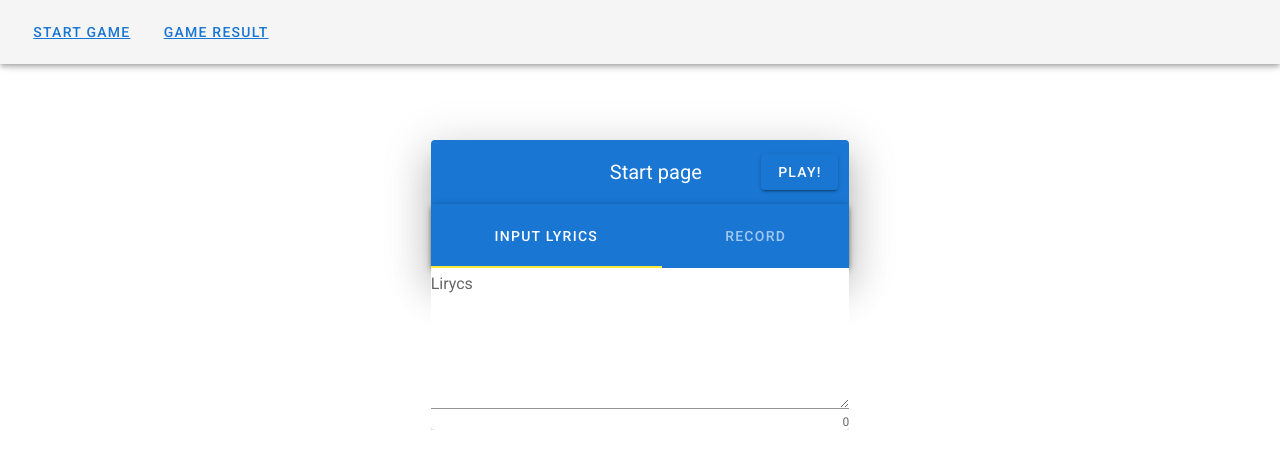
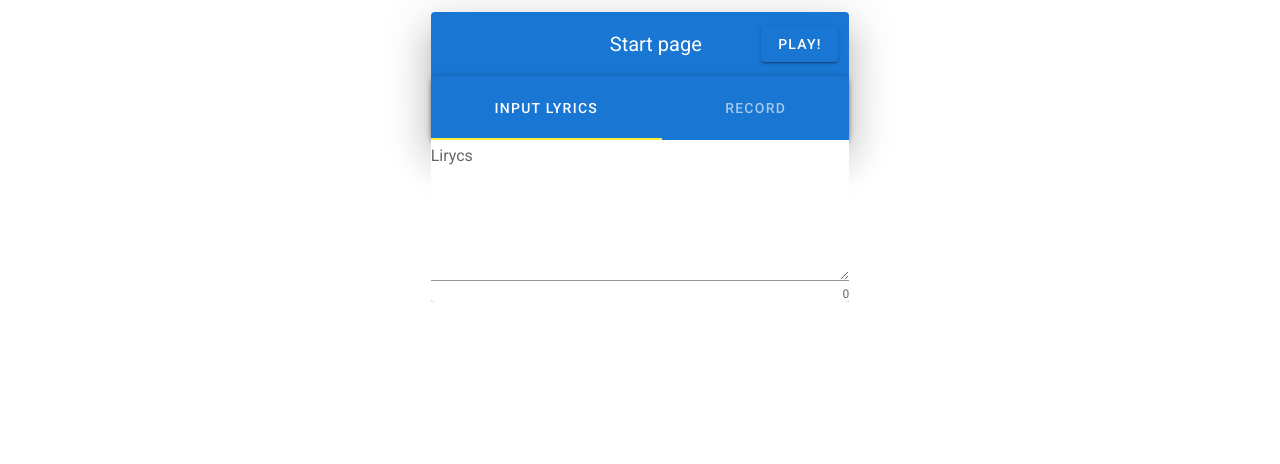
Before and after one commit to BaLiKfromUA/Int20h-2020-Test-task, a Vue app: page / in a window 1280 px wide. Shown: the top 464 px of the page. Built offline with nearby package versions, Linux system fonts and the light colour scheme; what vue-audio-recorder would draw is missing.

Commit message:
all in one view

```diff
--- a/src/App.vue
+++ b/src/App.vue
@@ -1,23 +1,10 @@
 <template>
-    <v-app>
-        <v-app-bar app>
-            <v-toolbar-items class="hidden-sm-and-down">
-                <v-btn text>
-                    <router-link to="/">Start game</router-link>
-                </v-btn>
-                <v-btn text>
-                    <router-link to="/result">Game result</router-link>
-                </v-btn>
-            </v-toolbar-items>
-        </v-app-bar>
-
-        <v-content>
-            <router-view/>
-        </v-content>
-    </v-app>
+    <Main/>
 </template>
 
 <script>
+
+    import Main from "./views/Main";
 
     export default {
         name: "App",
@@ -25,6 +12,9 @@
             return {
                 //
             };
+        },
+        components: {
+            Main
         }
     };
 </script>
--- /dev/null
+++ b/src/components/GameProcess.vue
@@ -0,0 +1,33 @@
+<template>
+    <div>
+        <start-page v-if="stage === 'start'"></start-page>
+        <possible-track v-if="stage === 'verdict'"></possible-track>
+        <result v-if="stage === 'result'"></result>
+    </div>
+</template>
+
+<script>
+    import {mapGetters} from "vuex";
+    import StartPage from "./Start";
+    import PossibleTrack from "./Verdict";
+    import Result from "./Result";
+
+    export default {
+        name: "GameProcess",
+        data() {
+            return {};
+        },
+        computed: {
+            ...mapGetters(["stage"])
+        },
+        components: {
+            PossibleTrack,
+            StartPage,
+            Result
+        },
+    }
+</script>
+
+<style scoped>
+
+</style>
--- /dev/null
+++ b/src/components/Result.vue
@@ -0,0 +1,15 @@
+<template>
+    <div>
+
+    </div>
+</template>
+
+<script>
+    export default {
+        name: "Result"
+    }
+</script>
+
+<style scoped>
+
+</style>
--- a/src/components/StartPage.vue
+++ b/src/components/Start.vue
@@ -138,7 +138,7 @@
                         } else {
                             let track_array = data.result;
                             global_object.$store.commit("setTracks", track_array);
-                            global_object.$router.push('/result');
+                            global_object.$store.commit("setStage", "verdict");
                         }
                     });
                 }
--- a/src/router/index.js
+++ b/src/router/index.js
@@ -1,29 +1,14 @@
 import Vue from 'vue'
 import VueRouter from 'vue-router'
 import recorder from 'vue-audio-recorder'
-import Home from '../views/GameStart.vue'
 
-Vue.use(VueRouter)
-Vue.use(recorder)
+Vue.use(VueRouter);
+Vue.use(recorder);//todo: transfer
 
-const routes = [
-    {
-        path: '/',
-        name: 'home',
-        component: Home
-    },
-    {
-        path: '/result',
-        name: 'gameResult',
-        // route level code-splitting
-        // this generates a separate chunk (about.[hash].js) for this route
-        // which is lazy-loaded when the route is visited.
-        component: () => import(/* webpackChunkName: "about" */ '../views/GameResult.vue')
-    }
-]
+const routes = [];
 
 const router = new VueRouter({
     routes
-})
+});
 
-export default router
+export default router;
--- a/src/store/store.js
+++ b/src/store/store.js
@@ -7,15 +7,23 @@ Vue.use(Vuex);
 export default new Vuex.Store({
     state: {
         tracks: [],
-        index: -1
+        index: -1,
+        stage: "start"
     },
     mutations: {
         setTracks(state, tracks) {
             state.tracks = tracks;
             state.index = 0;
+        },
+        setStage(state, newStage) {
+            state.stage = newStage;
         }
     },
     getters: {
+        stage(state) {
+            return state.stage;
+        },
+
         getIndex: state => {
             return state.index;
         },
--- a/src/views/GameResult.vue
+++ /dev/null
@@ -1,17 +0,0 @@
-<template>
-    <div class="about">
-        <PossibleTrack/>
-    </div>
-</template>
-
-
-<script>
-    import PossibleTrack from '@/components/PossibleTrack.vue'
-
-    export default {
-        name: 'gameResult',
-        components: {
-            PossibleTrack: PossibleTrack
-        }
-    }
-</script>
--- a/src/views/GameStart.vue
+++ b/src/views/Main.vue
@@ -1,17 +1,19 @@
 <template>
     <div class="home">
-        <StartPage/>
+        <v-content>
+            <game></game>
+        </v-content>
     </div>
 </template>
 
 <script>
     // @ is an alias to /src
-    import StartPage from '@/components/StartPage.vue'
+    import GameProcess from "../components/GameProcess";
 
     export default {
         name: 'home',
         components: {
-            StartPage: StartPage,
+            "game": GameProcess
         }
     }
 </script>
```
Also changed, not shown: src/components/Verdict.vue (renamed from src/components/PossibleTrack.vue).
